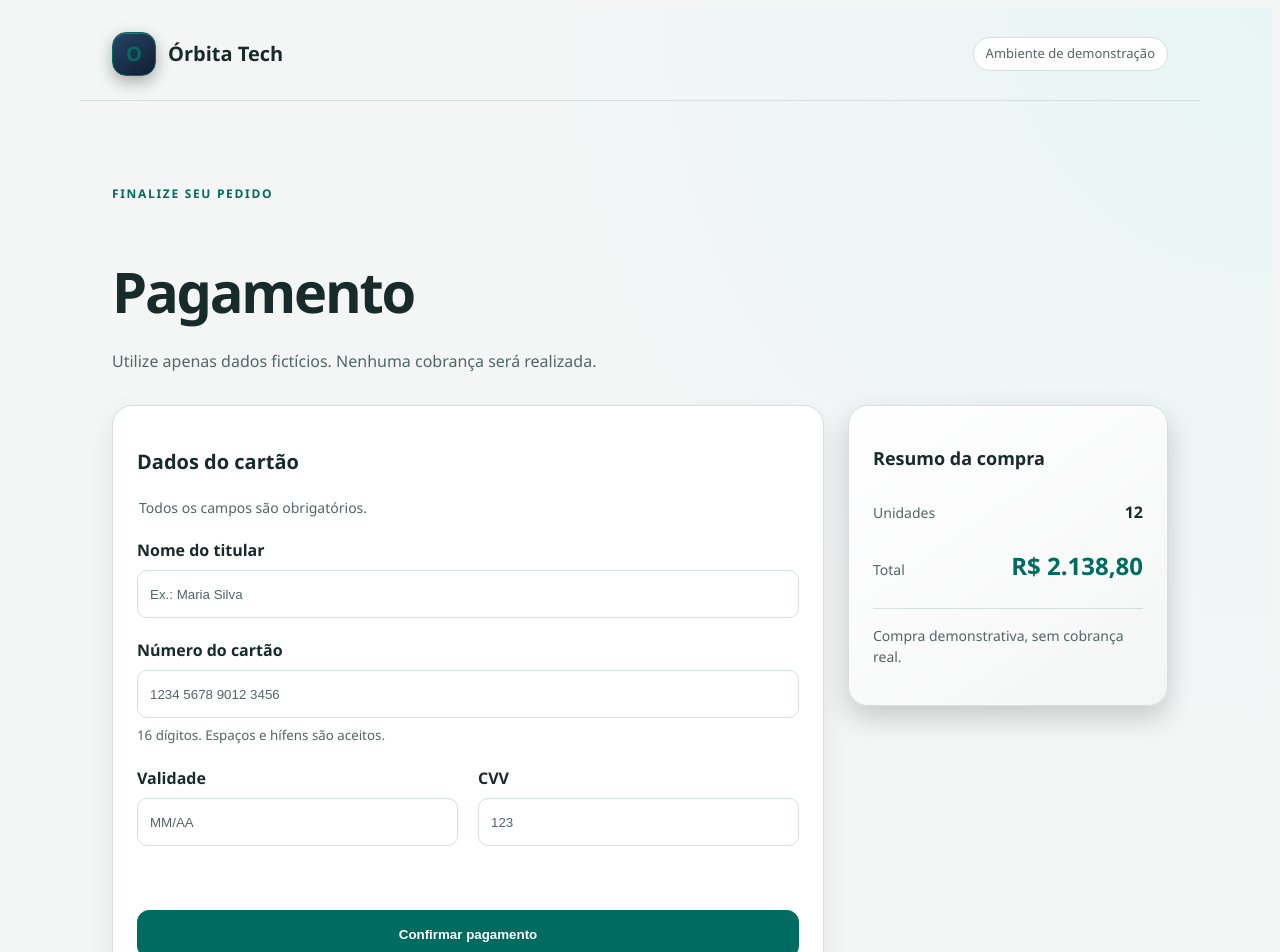
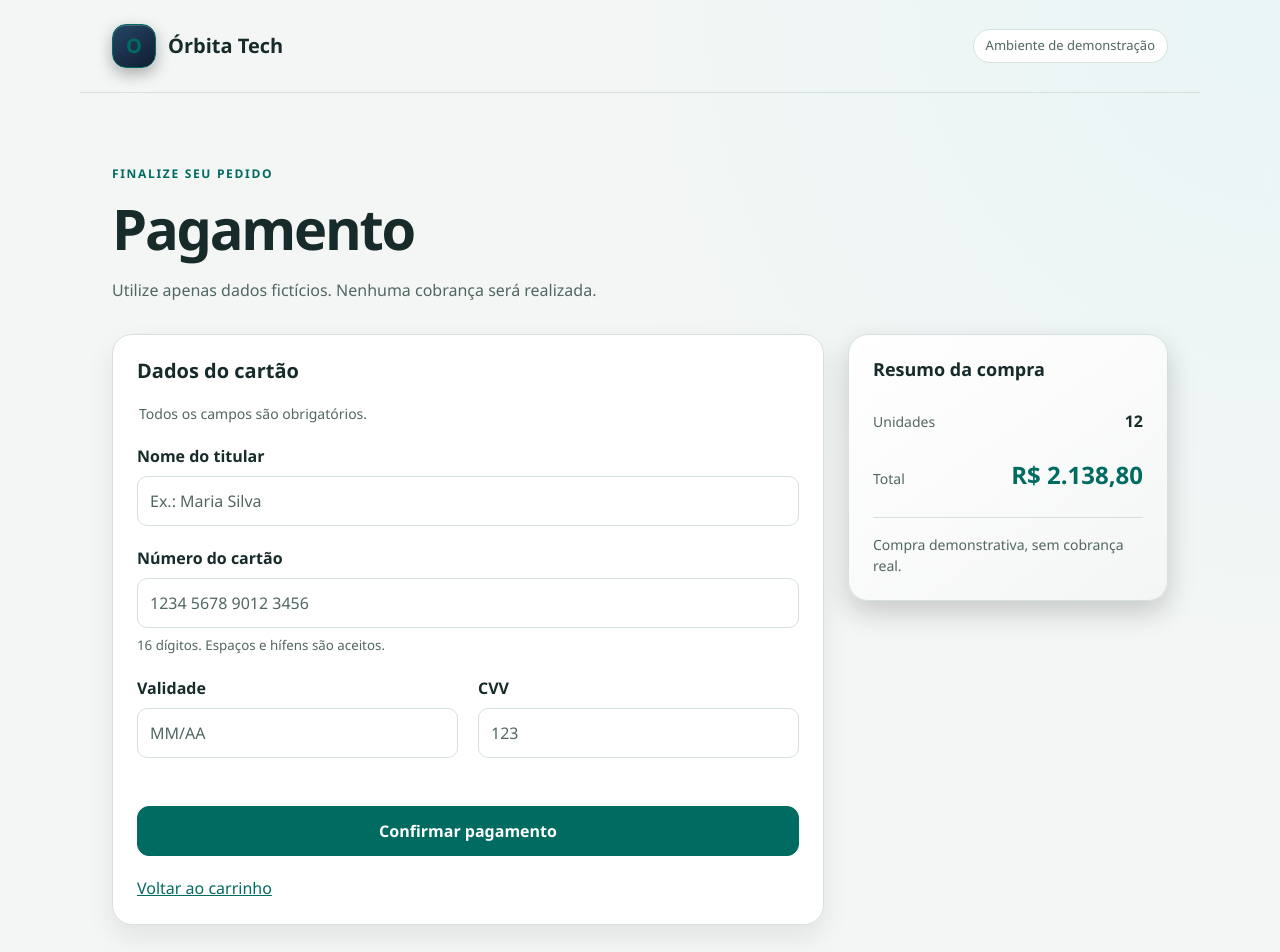
Before and after one commit to alexandredevsc/checkout-react, a React (Vite) app: page /pagamento in a window 1280 px wide. Shown: the top 952 px of the page. Built offline with nearby package versions, Linux system fonts and the light colour scheme.

Commit message:
corrige idioma estilos globais e navegacao apos pagamento

```diff
--- a/index.html
+++ b/index.html
@@ -1,10 +1,10 @@
 <!doctype html>
-<html lang="en">
+<html lang="pt-BR">
   <head>
     <meta charset="UTF-8" />
     <link rel="icon" type="image/svg+xml" href="/favicon.svg" />
     <meta name="viewport" content="width=device-width, initial-scale=1.0" />
-    <title>checkout-react</title>
+    <title>Órbita Tech | Checkout</title>
   </head>
   <body>
     <div id="root"></div>
--- a/src/hooks/usePagamento.js
+++ b/src/hooks/usePagamento.js
@@ -1,13 +1,23 @@
-import { useRef, useState } from "react";
+import { useEffect, useRef, useState } from "react";
 import { possuiDigitosIguais } from "../utils/pagamento.js";
 
-/* Controla a espera da simulação e impede processamentos simultâneos. */
+/* Controla o processamento e descarta resultados após sair da página. */
 export function usePagamento() {
     const [processando, setProcessando] = useState(false);
     const envioEmAndamento = useRef(false);
+    const paginaAtiva = useRef(false);
+
+    /* Registra quando a página está montada e quando é removida. */
+    useEffect(() => {
+        paginaAtiva.current = true;
+
+        return () => {
+            paginaAtiva.current = false;
+        };
+    }, []);
 
     async function processarPagamento(numero) {
-    if (envioEmAndamento.current) {
+        if (envioEmAndamento.current || !paginaAtiva.current) {
             return null;
         }
 
@@ -19,10 +29,18 @@ export function usePagamento() {
                 setTimeout(resolve, 1500);
             });
 
+            /* Ao sair do pagamento, o resultado não deve provocar navegação. */
+            if (!paginaAtiva.current) {
+                return null;
+            }
+
             return possuiDigitosIguais(numero) ? "falha" : "sucesso";
         } finally {
             envioEmAndamento.current = false;
+
+            if (paginaAtiva.current) {
                 setProcessando(false);
+            }
         }
     }
 
--- a/src/index.css
+++ b/src/index.css
@@ -25,3 +25,52 @@
   font-synthesis: none;
   text-rendering: optimizeLegibility;
 }
+
+/* Remove a margem padrão e permite ocupar toda a altura da janela. */
+body {
+  margin: 0;
+  min-height: 100vh;
+}
+
+#root {
+  min-height: 100vh;
+}
+
+/* Padroniza os espaçamentos básicos dos textos. */
+h1,
+h2,
+h3,
+p {
+  margin: 0;
+}
+
+h1,
+h2,
+h3 {
+  line-height: 1.2;
+}
+
+/* Faz os controles utilizarem a fonte definida para a aplicação. */
+button,
+input,
+select,
+textarea {
+  font: inherit;
+}
+
+/* Mantém os links e o foco por teclado consistentes com o tema. */
+a {
+  color: var(--cor-destaque);
+}
+
+:focus-visible {
+  outline: 3px solid var(--cor-destaque);
+  outline-offset: 4px;
+}
+
+/* Evita que imagens ultrapassem o espaço disponível. */
+img {
+  display: block;
+  max-width: 100%;
+  height: auto;
+}
```
Lines whose indentation alone changed are shown as unchanged.
